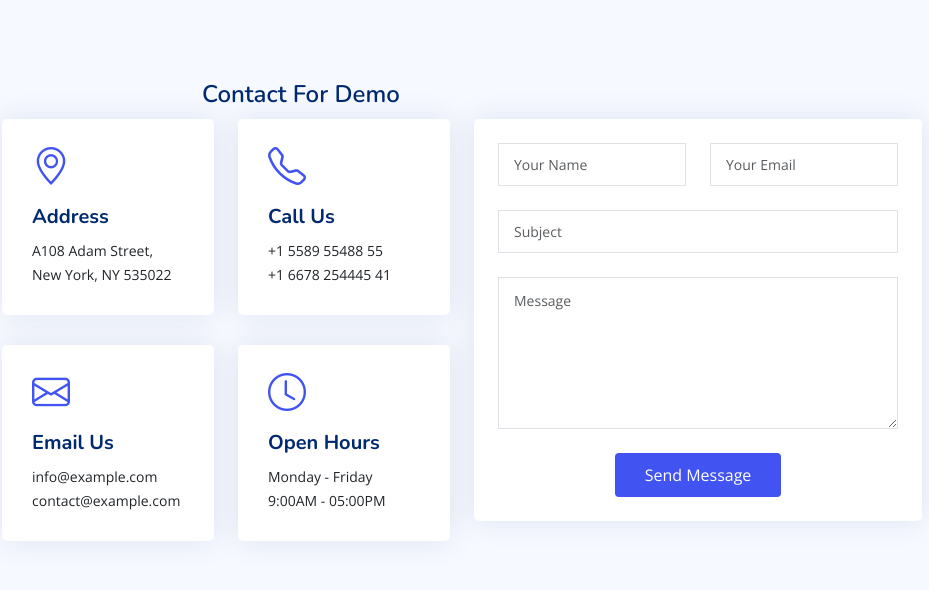
After one commit to bipuld/POS-System, a Django app: page /contact-us in a window 1280 px wide. The commit adds this page. Shown: the top 590 px of the page, without its empty margins (328-1257 px from the left). Run offline with Django 5.2, Linux system fonts and the light colour scheme; some libraries are stand-ins or nearby versions.

Commit message:
contact page setup

```diff
--- a/Invento/urls.py
+++ b/Invento/urls.py
@@ -20,4 +20,5 @@ from . import views
 urlpatterns = [
     path('admin/', admin.site.urls),
     path('',include('home.urls'))
+
 ]
--- /dev/null
+++ b/home/templates/contact.html
@@ -0,0 +1,156 @@
+{% load static %}
+<!DOCTYPE html>
+<html lang="en">
+
+<head>
+  <meta charset="utf-8">
+  <meta content="width=device-width, initial-scale=1.0" name="viewport">
+
+  <title>Inventory - Login
+{% block title %}{% endblock title %}
+
+  </title>
+  <meta content="" name="description">
+  <meta content="" name="keywords">
+
+  <!-- Favicons -->
+  <link href="{% static 'assets/img/favicon.png' %}" rel="icon">
+  <link href="{% static 'assets/img/apple-touch-icon.png' %}" rel="apple-touch-icon">
+
+  <!-- Google Fonts -->
+  <link href="https://fonts.gstatic.com" rel="preconnect">
+  <link href="https://fonts.googleapis.com/css?family=Open+Sans:300,300i,400,400i,600,600i,700,700i|Nunito:300,300i,400,400i,600,600i,700,700i|Poppins:300,300i,400,400i,500,500i,600,600i,700,700i" rel="stylesheet">
+
+  <!-- Vendor CSS Files -->
+  <link href="{% static 'assets/vendor/bootstrap/css/bootstrap.min.css' %}" rel="stylesheet">
+  <link href="{% static 'assets/vendor/bootstrap-icons/bootstrap-icons.css' %}" rel="stylesheet">
+  <link href="{% static 'assets/vendor/boxicons/css/boxicons.min.css' %}" rel="stylesheet">
+  <link href="{% static 'assets/vendor/quill/quill.snow.css' %}" rel="stylesheet">
+  <link href="{% static 'assets/vendor/quill/quill.bubble.css' %}" rel="stylesheet">
+  <link href="{% static 'assets/vendor/remixicon/remixicon.css' %}" rel="stylesheet">
+  <link href="{% static 'assets/vendor/simple-datatables/style.css' %}" rel="stylesheet">
+
+  <!-- Template Main CSS File -->
+  <link href="{% static 'assets/css/style.css' %}" rel="stylesheet">
+
+</head>
+
+<body>
+
+
+
+
+
+    <main id="main" class="main">
+
+        <div class="pagetitle">
+          <h1 style="margin-left:200px;"> Contact For Demo </h1>
+          <nav>
+            {% comment %} <ol class="breadcrumb">
+              <li class="breadcrumb-item"><a href="index.html">Home</a></li>
+              <li class="breadcrumb-item">Pages</li>
+              <li class="breadcrumb-item active">Contact</li>
+            </ol> {% endcomment %}
+          </nav>
+        </div><!-- End Page Title -->
+
+        <section class="section contact">
+
+          <div class="row gy-4">
+
+            <div class="col-xl-6">
+
+              <div class="row">
+                <div class="col-lg-6">
+                  <div class="info-box card">
+                    <i class="bi bi-geo-alt"></i>
+                    <h3>Address</h3>
+                    <p>A108 Adam Street,<br>New York, NY 535022</p>
+                  </div>
+                </div>
+                <div class="col-lg-6">
+                  <div class="info-box card">
+                    <i class="bi bi-telephone"></i>
+                    <h3>Call Us</h3>
+                    <p>+1 5589 55488 55<br>+1 6678 254445 41</p>
+                  </div>
+                </div>
+                <div class="col-lg-6">
+                  <div class="info-box card">
+                    <i class="bi bi-envelope"></i>
+                    <h3>Email Us</h3>
+                    <p>info@example.com<br>contact@example.com</p>
+                  </div>
+                </div>
+                <div class="col-lg-6">
+                  <div class="info-box card">
+                    <i class="bi bi-clock"></i>
+                    <h3>Open Hours</h3>
+                    <p>Monday - Friday<br>9:00AM - 05:00PM</p>
+                  </div>
+                </div>
+              </div>
+
+            </div>
+
+            <div class="col-xl-6">
+              <div class="card p-4">
+                <form action="forms/contact.php" method="post" class="php-email-form">
+                  <div class="row gy-4">
+
+                    <div class="col-md-6">
+                      <input type="text" name="name" class="form-control" placeholder="Your Name" required>
+                    </div>
+
+                    <div class="col-md-6 ">
+                      <input type="email" class="form-control" name="email" placeholder="Your Email" required>
+                    </div>
+
+                    <div class="col-md-12">
+                      <input type="text" class="form-control" name="subject" placeholder="Subject" required>
+                    </div>
+
+                    <div class="col-md-12">
+                      <textarea class="form-control" name="message" rows="6" placeholder="Message" required></textarea>
+                    </div>
+
+                    <div class="col-md-12 text-center">
+                      <div class="loading">Loading</div>
+                      <div class="error-message"></div>
+                      <div class="sent-message">Your message has been sent. Thank you!</div>
+
+                      <button type="submit">Send Message</button>
+                    </div>
+
+                  </div>
+                </form>
+              </div>
+
+            </div>
+
+          </div>
+
+        </section>
+
+      </main><!-- End #main -->
+
+
+
+  <a href="#" class="back-to-top d-flex align-items-center justify-content-center"><i class="bi bi-arrow-up-short"></i></a>
+
+  <!-- Vendor JS Files -->
+  <script src="{% static 'assets/vendor/apexcharts/apexcharts.min.js' %}"></script>
+  <script src="{% static 'assets/vendor/bootstrap/js/bootstrap.bundle.min.js' %}"></script>
+  <script src="{% static 'assets/vendor/chart.js/chart.umd.js' %}"></script>
+  <script src="{% static 'assets/vendor/echarts/echarts.min.js' %}"></script>
+  <script src="{% static 'assets/vendor/quill/quill.min.js' %}"></script>
+  <script src="{% static 'assets/vendor/simple-datatables/simple-datatables.js' %}"></script>
+  <script src="{% static 'assets/vendor/tinymce/tinymce.min.js' %}"></script>
+  <script src="{% static 'assets/vendor/php-email-form/validate.js' %}"></script>
+
+  <!-- Template Main JS File -->
+  <script src="{% static 'assets/js/main.js' %}"></script>
+
+</body>
+
+</html>
--- a/home/urls.py
+++ b/home/urls.py
@@ -5,7 +5,8 @@ urlpatterns = [
     path('',views.index,name='index'),
     path('register',views.signup,name='register'),
     path('login',views.login_user,name='login'),
-    path('logout',views.logout_user,name='logout')
+    path('logout',views.logout_user,name='logout'),
+    path('contact-us',views.contact_us,name='contact')
 
 
 ]
--- a/home/views.py
+++ b/home/views.py
@@ -28,3 +28,7 @@ def logout_user(request):
 
 def signup(request):
     return render(request, 'user/signup.html')
+
+
+def contact_us(request):
+    return render(request, 'contact.html')
--- a/templates/includes/header.html
+++ b/templates/includes/header.html
@@ -437,12 +437,12 @@
         </a>
       </li><!-- End F.A.Q Page Nav -->
 
-      <li class="nav-item">
+      {% comment %} <li class="nav-item">
         <a class="nav-link collapsed" href="pages-contact.html">
           <i class="bi bi-envelope"></i>
           <span>Contact</span>
         </a>
-      </li><!-- End Contact Page Nav -->
+      </li><!-- End Contact Page Nav --> {% endcomment %}
 
       <li class="nav-item">
         <a class="nav-link collapsed" href="pages-register.html">
```
Also changed, not shown: Invento/jazzmin_settings.py (added, +13 -0 lines), Invento/settings.py (+8 -2 lines), Invento/views.py (+7 -0 lines), home/templates/user/login.html (+10 -2 lines), templates/404.html (added, +74 -0 lines).
